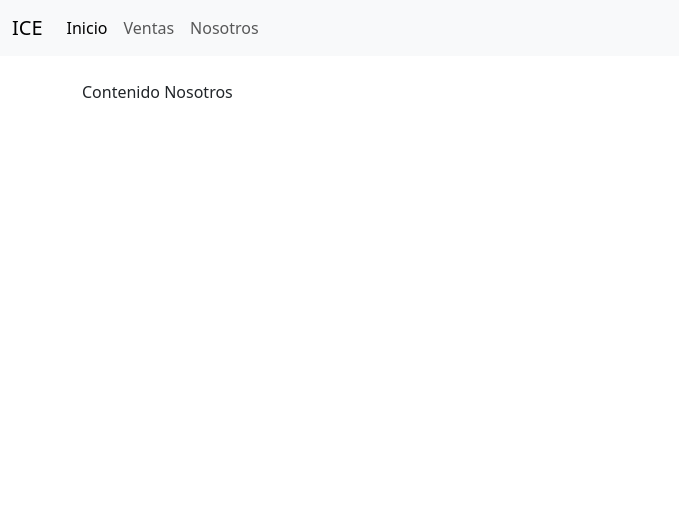
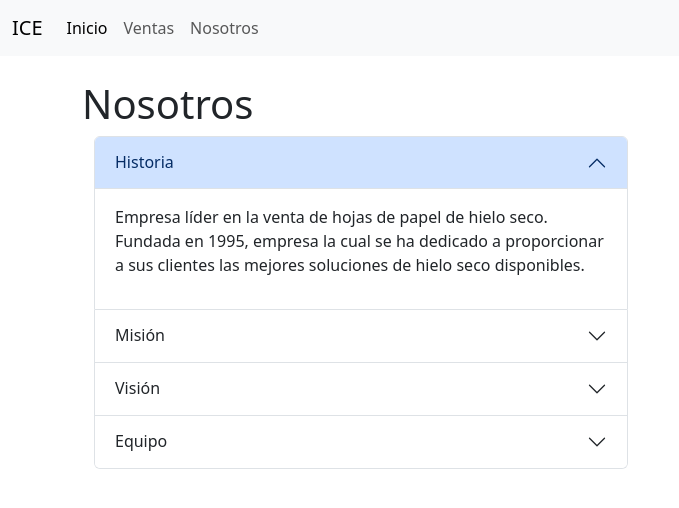
Before and after one commit to HeidyCardenas1903/WebHojasHieloSeco, a Django app: page /nosotros in a window 1280 px wide. Shown: the top 508 px of the page, without its empty margins (0-679 px from the left). Run offline with Django 4.2, Linux system fonts and the light colour scheme.

Commit message:
Sesion de nosotros lista

```diff
--- a/webhojas/libreria/templates/base.html
+++ b/webhojas/libreria/templates/base.html
@@ -6,6 +6,7 @@
     <meta charset="UTF-8">
     <meta name="viewport" content="width=device-width, initial-scale=1.0">
     <link href="https://cdn.jsdelivr.net/npm/bootstrap@5.3.1/dist/css/bootstrap.min.css" rel="stylesheet" integrity="sha384-4bw+/aepP/YC94hEpVNVgiZdgIC5+VKNBQNGCHeKRQN+PtmoHDEXuppvnDJzQIu9" crossorigin="anonymous">
+    <link rel="icon" href="img/papel.png" type="image/png">
     <title>{%block titulo%}  {%endblock%}</title>
 </head>
 <body>
--- a/webhojas/libreria/templates/html/nosotros.html
+++ b/webhojas/libreria/templates/html/nosotros.html
@@ -5,5 +5,89 @@ Nosotros
 {%endblock%}
 
 {%block contenido%}
-Contenido Nosotros
+<!DOCTYPE html>
+<html lang="en">
+<head>
+    <meta charset="UTF-8">
+    <meta name="viewport" content="width=device-width, initial-scale=1.0">
+    <title>Nosotros</title>
+</head>
+<body>
+    <main>
+        <section>
+            <h1>Nosotros</h1>
+            <div class=" container">
+                <div class="row">
+                  <div class="col-lg-6">
+                      <div class="accordion" id="accordionExample">
+                          <div class="accordion-item">
+                            <h2 class="accordion-header">
+                              <button class="accordion-button" type="button" data-bs-toggle="collapse" data-bs-target="#collapseOne" aria-expanded="true" aria-controls="collapseOne">
+                               Historia
+                              </button>
+                            </h2>
+                            <div id="collapseOne" class="accordion-collapse collapse show" data-bs-parent="#accordionExample">
+                              <div class="accordion-body">
+                                <p>
+                                    Empresa líder en la venta de hojas de papel de hielo seco. Fundada en 1995, empresa la cual se ha dedicado a proporcionar a sus clientes las mejores soluciones de hielo seco disponibles.
+                                </p>
+                              </div>
+                            </div>
+                          </div>
+                          <div class="accordion-item">
+                            <h2 class="accordion-header">
+                              <button class="accordion-button collapsed" type="button" data-bs-toggle="collapse" data-bs-target="#collapseTwo" aria-expanded="false" aria-controls="collapseTwo">
+                                Misión
+                              </button>
+                            </h2>
+                            <div id="collapseTwo" class="accordion-collapse collapse" data-bs-parent="#accordionExample">
+                              <div class="accordion-body">
+                                <p>
+                                    Nuestra misión es proporcionar a nuestros clientes los productos y servicios de hielo seco de la más alta calidad, a precios competitivos.
+                                </p>
+                              </div>
+                            </div>
+                          </div>
+                          <div class="accordion-item">
+                            <h2 class="accordion-header">
+                              <button class="accordion-button collapsed" type="button" data-bs-toggle="collapse" data-bs-target="#collapseThree" aria-expanded="false" aria-controls="collapseThree">
+                                Visión
+                              </button>
+                            </h2>
+                            <div id="collapseThree" class="accordion-collapse collapse" data-bs-parent="#accordionExample">
+                              <div class="accordion-body">
+                                <p>
+                                    Ser el líder mundial en la venta de hojas de papel de hielo seco.
+                                    <ul>
+                                        <li>Valores fundamentales</li>
+                                        <li>Excelencia en el servicio al cliente</li>
+                                        <li>Innovación</li>
+                                        <li>Compromiso con la calidad</li>
+                                    </ul>
+                                </p>
+                              </div>
+                            </div>
+                          </div>
+                          <div class="accordion-item">
+                            <h2 class="accordion-header">
+                              <button class="accordion-button collapsed" type="button" data-bs-toggle="collapse" data-bs-target="#collapseThree" aria-expanded="false" aria-controls="collapseThree">
+                                Equipo
+                              </button>
+                            </h2>
+                            <div id="collapseThree" class="accordion-collapse collapse" data-bs-parent="#accordionExample">
+                              <div class="accordion-body">
+                                <p>
+                                    El equipo de la empresa está formado por profesionales con experiencia en el campo del hielo seco. Estamos comprometidos a proporcionar a nuestros clientes el mejor servicio posible.
+                                </p>
+                              </div>
+                            </div>
+                          </div>
+                        </div>
+                  </div>
+                </div>
+              </div>
+        </section>
+    </main>
+</body>
+</html>
 {%endblock%}
```
